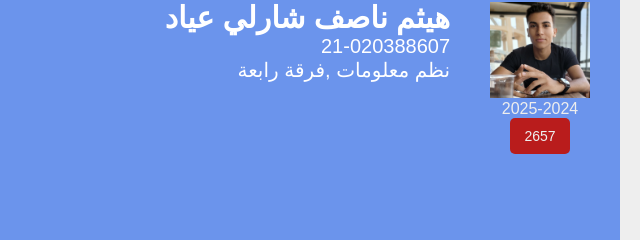
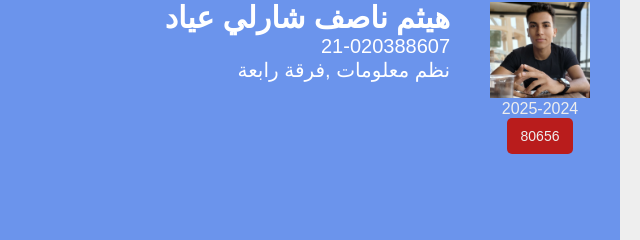
Before and after one commit to elsystm-elsystm/card, a plain HTML site: page index.html in a window 1280 px wide. Shown: the part 150-390 px from the top of the page, 640-1280 px from the left. Drawn offline with Linux system fonts and the light colour scheme.

Commit message:
Update index.html

```diff
--- a/index.html
+++ b/index.html
@@ -39,7 +39,7 @@
           <div class="col-1">
             <div class="img"></div>
             <p class="date">2025-2024</p>
-            <p class="sitting-number">2657</p>
+            <p class="sitting-number">80656</p>
           </div>
           <div class="col-2">
             <h2 class="name">
```
